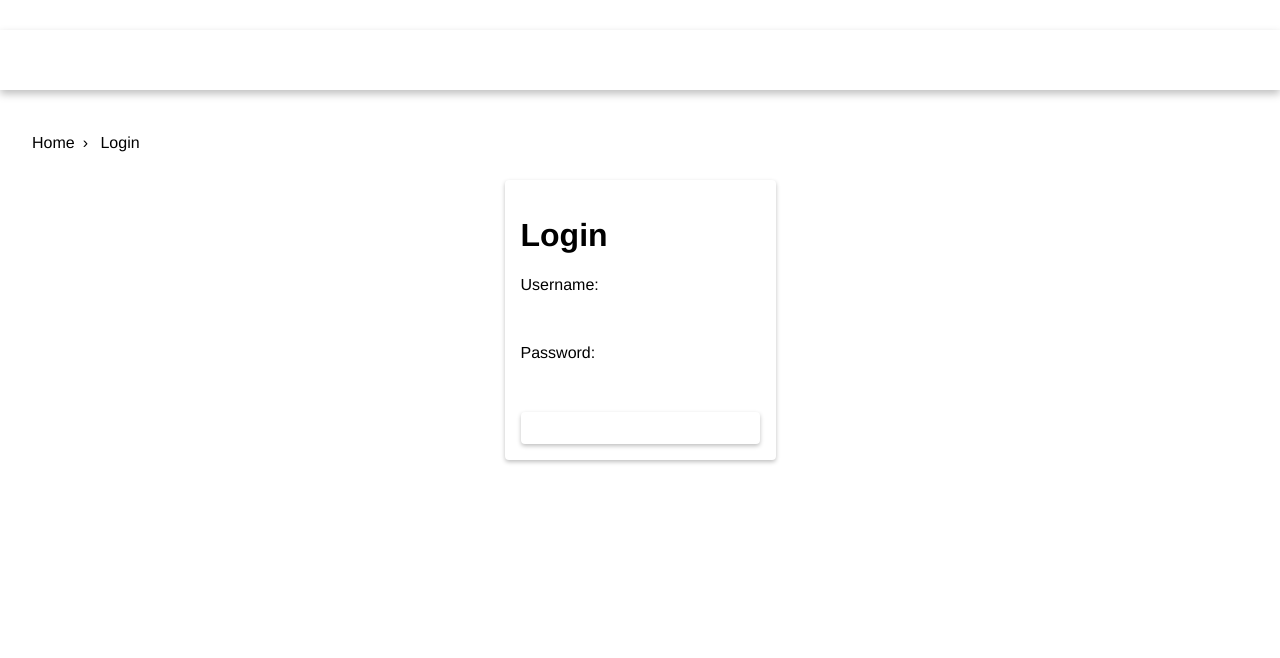
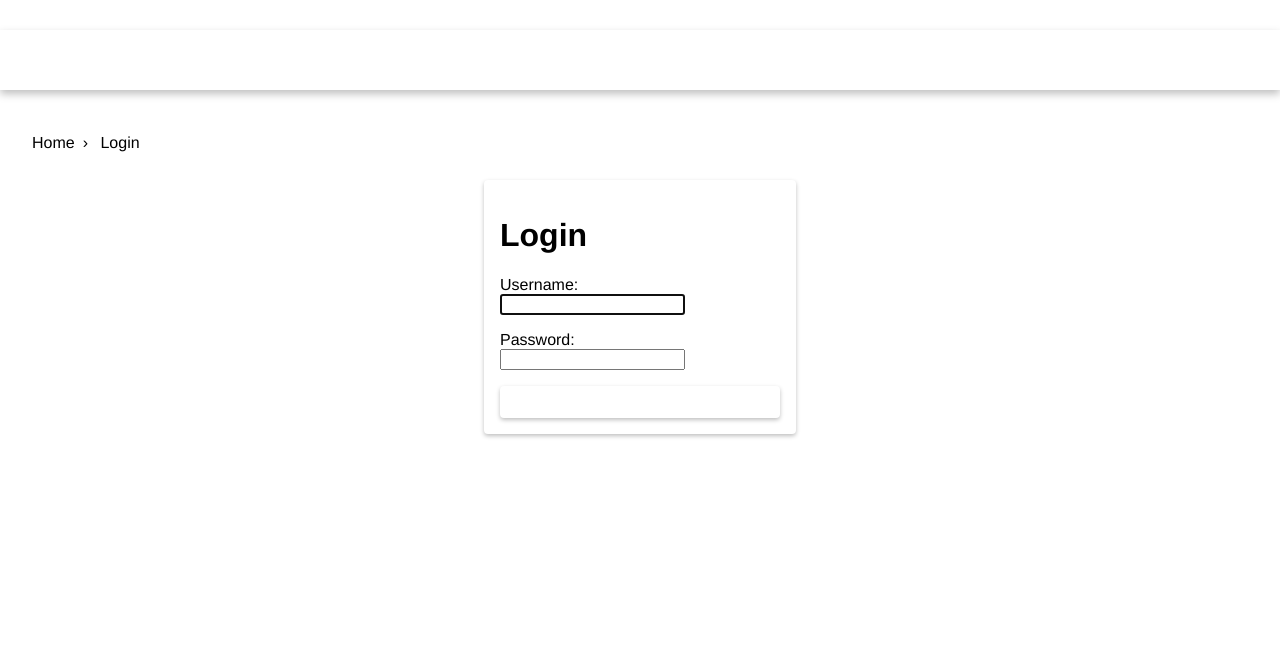
Before and after one commit to Punkweb/PunkwebBB, a Django app: page /login/ in a window 1280 px wide. Shown: the top 658 px of the page. Run offline with Django 4.2, Linux system fonts and the light colour scheme; parts of the project's set-up code (start-up, migrations or seed data) failed here and were passed over; some libraries are stand-ins or nearby versions.

Commit message:
Override AuthenticationForm to add css classes to username and password fields

```diff
--- /dev/null
+++ b/punkweb_bb/static/punkweb_bb/login.css
@@ -0,0 +1,7 @@
+.loginForm {
+  width: 280px;
+}
+
+.loginForm .errorlist {
+  color: var(--oc-red-7);
+}
--- a/punkweb_bb/templates/punkweb_bb/login.html
+++ b/punkweb_bb/templates/punkweb_bb/login.html
@@ -1,6 +1,11 @@
 {% extends 'punkweb_bb/base.html' %}
+{% load static %}
 
 {% block title_prefix %}Login | {% endblock%}
+
+{% block extra_head %}
+<link rel="stylesheet" href="{% static 'punkweb_bb/login.css' %}" />
+{% endblock %}
 
 {% block content %}
 
@@ -17,17 +22,9 @@
 
 <div class="pw-card center padding">
   <h1>Login</h1>
-  <form action="{% url 'punkweb_bb:login' %}" method="post">
+  <form class="loginForm" action="{% url 'punkweb_bb:login' %}" method="post">
     {% csrf_token %}
-    <p>
-      <label for="id_username">Username:</label>
-      <input class="pw-input" type="text" name="username" autofocus autocapitalize="none" autocomplete="username"
-        maxlength="150" required id="id_username">
-    </p>
-    <p>
-      <label for="id_password">Password:</label>
-      <input class="pw-input" type="password" name="password" autocomplete="current-password" required id="id_password">
-    </p>
+    {{form.as_p}}
     <button class="pw-button fluid raised" type="submit">Login</button>
   </form>
 </div>
```
Also changed, not shown: punkweb_bb/forms.py (+14 -0 lines).
